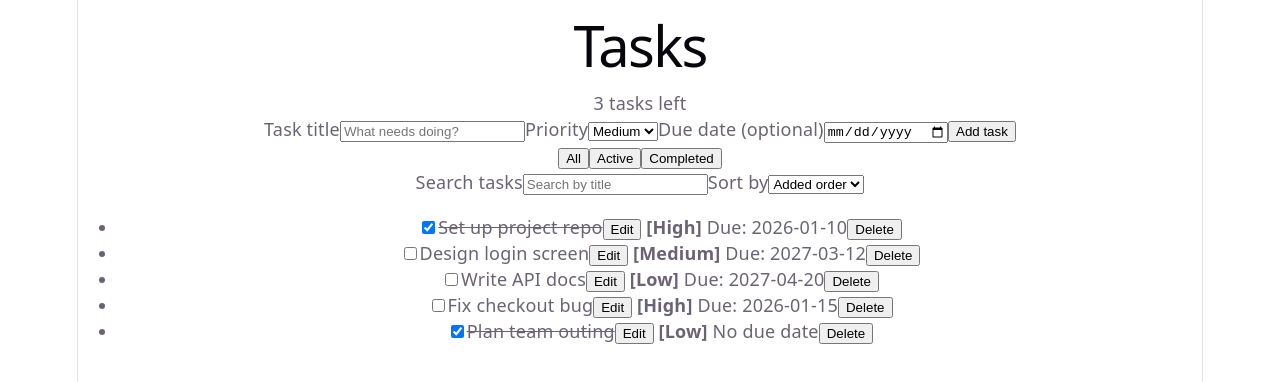
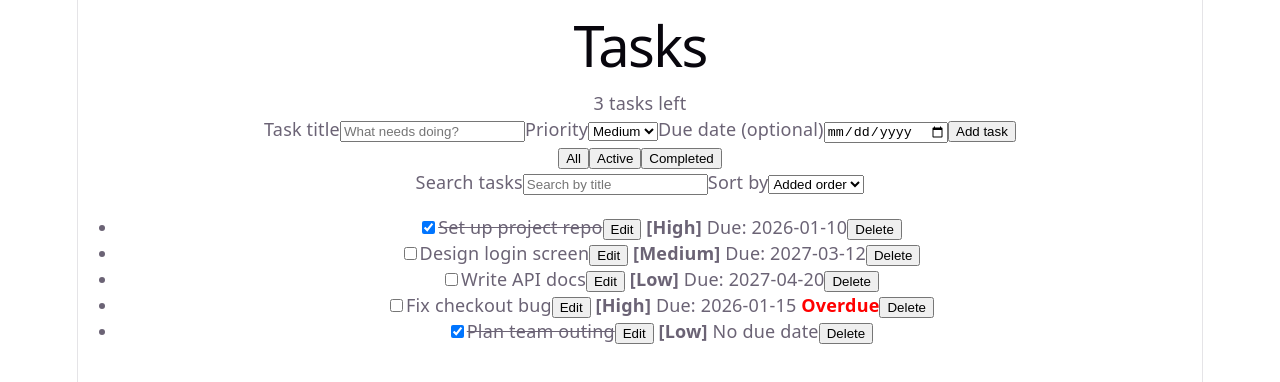
Before and after one commit to Rameshchigarer123/task-manager, a React (Vite) app: page / in a window 1280 px wide. Shown: the top 382 px of the page. Built offline with nearby package versions, Linux system fonts and the light colour scheme.

Commit message:
Add overdue label

```diff
--- a/src/components/TaskItem.jsx
+++ b/src/components/TaskItem.jsx
@@ -1,9 +1,20 @@
 import { useState } from 'react';
+
+function getToday() {
+  const now = new Date();
+  const year = now.getFullYear();
+  const month = String(now.getMonth() + 1).padStart(2, '0');
+  const day = String(now.getDate()).padStart(2, '0');
+  return `${year}-${month}-${day}`;
+}
 
 export default function TaskItem({ task, onToggle, onEdit, onDelete }) {
   const [isEditing, setIsEditing] = useState(false);
   const [draft, setDraft] = useState(task.title);
   const [error, setError] = useState('');
+
+  const isOverdue =
+    !task.completed && task.dueDate !== null && task.dueDate < getToday();
 
   function startEditing() {
     setDraft(task.title);
@@ -76,6 +87,9 @@ export default function TaskItem({ task, onToggle, onEdit, onDelete }) {
 
       <strong> [{task.priority}] </strong>
       <span>{task.dueDate ? `Due: ${task.dueDate}` : 'No due date'}</span>
+      {isOverdue && (
+        <strong style={{ color: 'red' }}> Overdue</strong>
+      )}
       <button onClick={handleDelete}>Delete</button>
     </li>
   );
```
